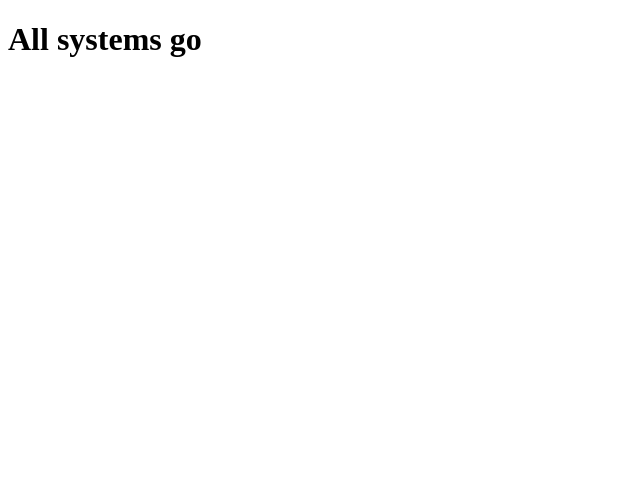
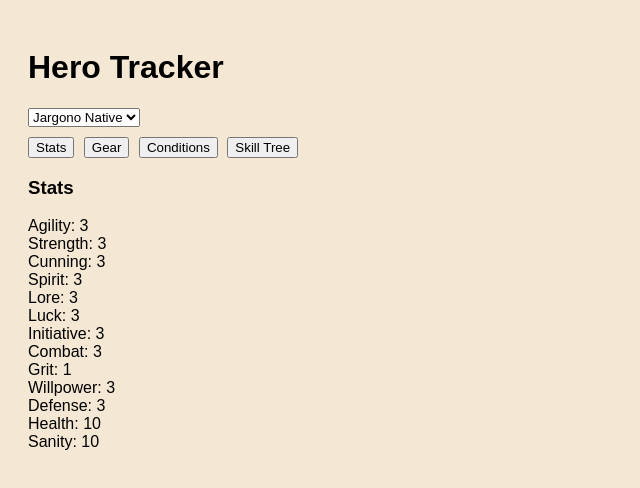
Before and after one commit to atarunox/SoB-test-2, a plain HTML site: page index.html in a window 1280 px wide. Shown: the whole page, without its empty margins (0-640 px from the left). Drawn offline with Linux system fonts and the light colour scheme.

Commit message:
Add files via upload

```diff
--- a/index.html
+++ b/index.html
@@ -1 +1,23 @@
-<!DOCTYPE html><html><head><title>Hero Tracker</title></head><body><h1>All systems go</h1></body></html>
+<!DOCTYPE html>
+<html>
+<head>
+  <title>Shadows of Brimstone Hero Tracker</title>
+  <meta name="viewport" content="width=device-width, initial-scale=1.0">
+  <link rel="stylesheet" href="style.css">
+  <script type="module" src="app.js"></script>
+</head>
+<body>
+  <h1>Hero Tracker</h1>
+  <select id="heroSelect"><option value="Jargono Native">Jargono Native</option></select>
+  <div class="tabs">
+    <button data-tab="statsTab">Stats</button>
+    <button data-tab="gearTab">Gear</button>
+    <button data-tab="conditionsTab">Conditions</button>
+    <button data-tab="treeTab">Skill Tree</button>
+  </div>
+  <div id="statsTab" class="tabContent"></div>
+  <div id="gearTab" class="tabContent"></div>
+  <div id="conditionsTab" class="tabContent"></div>
+  <div id="treeTab" class="tabContent"></div>
+</body>
+</html>
--- a/style.css
+++ b/style.css
@@ -1 +1,18 @@
-body{font-family:sans-serif;background:#f4e8d4;padding:20px;}.tabContent{display:none}.tabs button{margin-right:5px}
+body {
+  font-family: sans-serif;
+  padding: 20px;
+  background: #f4e8d4;
+}
+.tabContent {
+  display: none;
+  margin-top: 1em;
+}
+.tabs button {
+  margin-right: 5px;
+}
+button:disabled {
+  opacity: 0.5;
+}
+select {
+  margin-bottom: 10px;
+}
```
